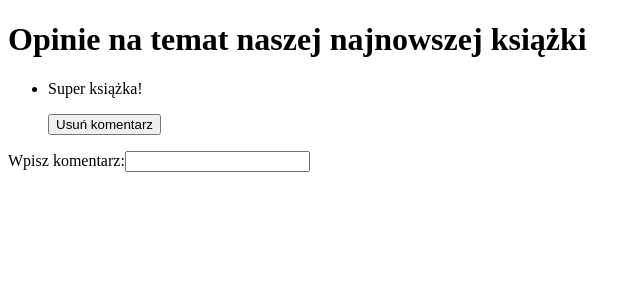
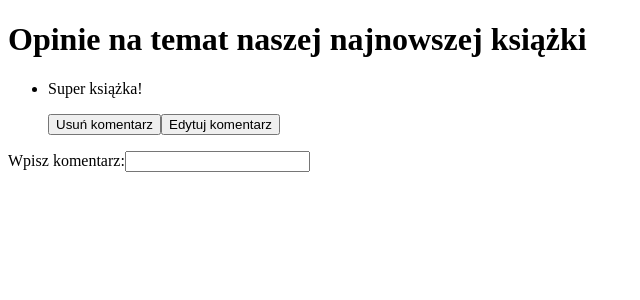
Before and after one commit to danjarosz/mobx-playground, a React app: page / in a window 1280 px wide. Shown: the top 300 px of the page, without its empty margins (0-640 px from the left). Built offline with nearby package versions, Linux system fonts and the light colour scheme.

Commit message:
feat: extract Comment component, allow edit commnet

```diff
--- /dev/null
+++ b/src/components/Comment.js
@@ -0,0 +1,75 @@
+import React, { useState } from 'react';
+import { useCommentsStore } from "../stores/hooks";
+
+const Comment = ({ comment }) => {
+    const { editComment, removeComment } = useCommentsStore();
+    const [openEditMode, setOpenEditMode] = useState(false);
+    const [commentText, setCommentText] = useState(comment.comment);
+
+    const handleRemoveComment = (e) => {
+        const id = Number(e.target.dataset.id);
+        removeComment(id);
+    }
+
+    const handleEditComment = (e) => {
+        const id = Number(e.target.dataset.id);
+        editComment(id, commentText)
+        handleCloseEditMode()
+    }
+
+    const handleOpenEditMode = () => {
+        setOpenEditMode(true)
+    }
+
+    const handleCloseEditMode = () => {
+        setOpenEditMode(false)
+    }
+
+    const handleCommentTextChange = (e) => {
+        setCommentText(e.target.value)
+    }
+
+    let commentEl = (
+        <li>
+            <p>{comment.comment}</p>
+            <button
+                data-id={comment.id}
+                onClick={handleRemoveComment}
+            >
+                Usuń komentarz
+            </button>
+            <button
+                onClick={handleOpenEditMode}
+            >
+                Edytuj komentarz
+            </button>
+        </li>
+    )
+
+    if (openEditMode) {
+        commentEl = (
+            <li>
+                <input
+                    type="text"
+                    value={commentText}
+                    onChange={handleCommentTextChange}
+                />
+                <button
+                    data-id={comment.id}
+                    onClick={handleEditComment}
+                >
+                    Zapisz zmiany
+                </button>
+                <button
+                    onClick={handleCloseEditMode}
+                >
+                    Odrzuć zmiany
+                </button>
+            </li>
+        )
+    }
+
+    return commentEl
+}
+
+export default Comment;
--- a/src/components/Comments.js
+++ b/src/components/Comments.js
@@ -1,32 +1,18 @@
 import React from "react";
 import { observer } from 'mobx-react'
 import { useCommentsStore } from "../stores/hooks";
+import Comment from "./Comment";
 
 const Comments = () => {
-    const { comments, removeComment } = useCommentsStore();
-
-    const handleRemoveComment = (e) => {
-        const id = Number(e.target.dataset.id);
-        removeComment(id);
-    }
+    const { comments } = useCommentsStore();
 
     let commentsElements = "Brak komnentarzy";
 
     if (comments && comments.length) {
         commentsElements = comments.map(comment => (
-            <li key={comment.id}>
-                <p>{comment.comment}</p>
-                <button
-                    data-id={comment.id}
-                    onClick={handleRemoveComment}
-                >
-                    Usuń komentarz
-                </button>
-            </li>
+            <Comment key={comment.id} comment={comment}/>
         ))
     }
-
-
 
     return (
         <ul>
--- a/src/stores/CommentsStore.js
+++ b/src/stores/CommentsStore.js
@@ -5,7 +5,8 @@ export default class CommentsStore {
         makeObservable(this, {
             comments: observable,
             addComment: action,
-            removeComment: action
+            removeComment: action,
+            editComment: action
         })
     }
 
@@ -19,4 +20,19 @@ export default class CommentsStore {
     removeComment = id => {
         this.comments = this.comments.filter(comment => comment.id !== id)
     }
+
+    editComment = (id, newCommentText) => {
+        this.comments = this.comments.map(commentItem => {
+            if (commentItem.id !== id) {
+                return commentItem;
+            }
+
+            const editedComment = {
+                id: commentItem.id,
+                comment: newCommentText
+            }
+
+            return editedComment;
+        })
+    }
 };
```
